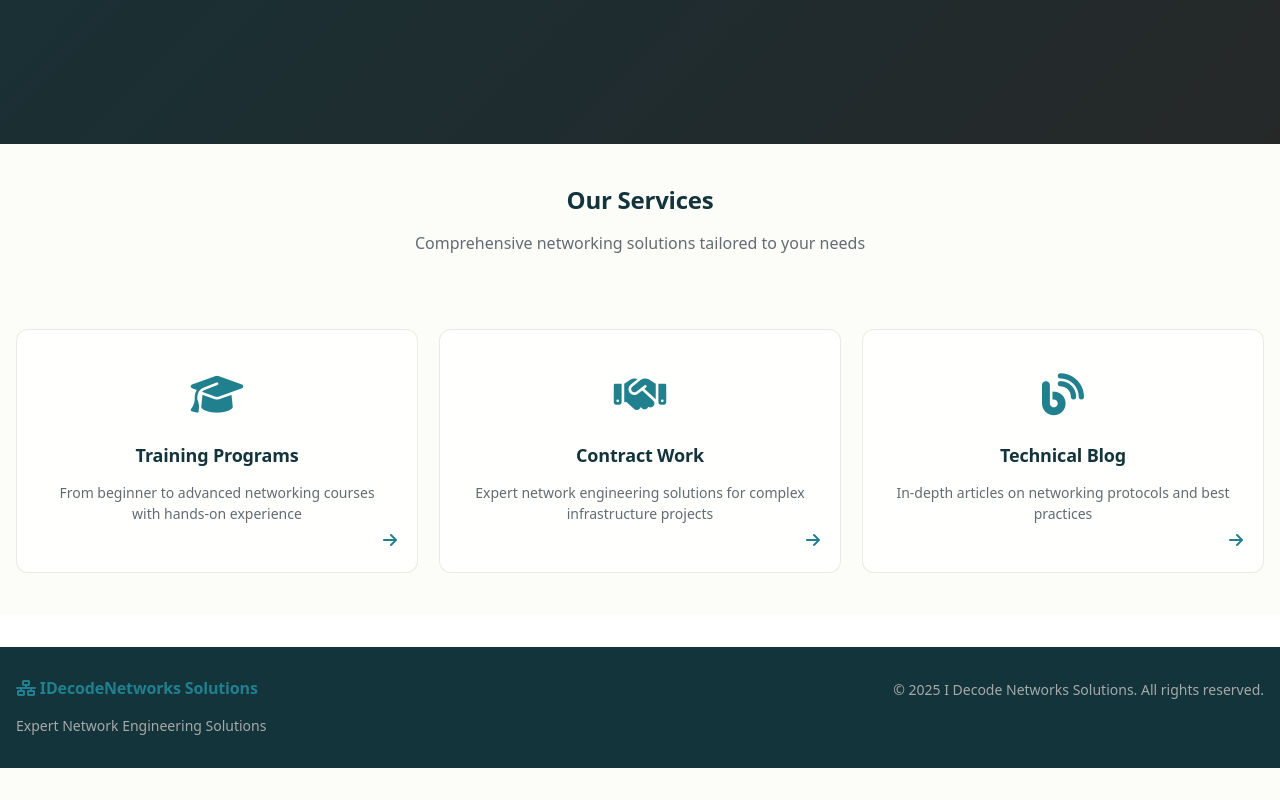
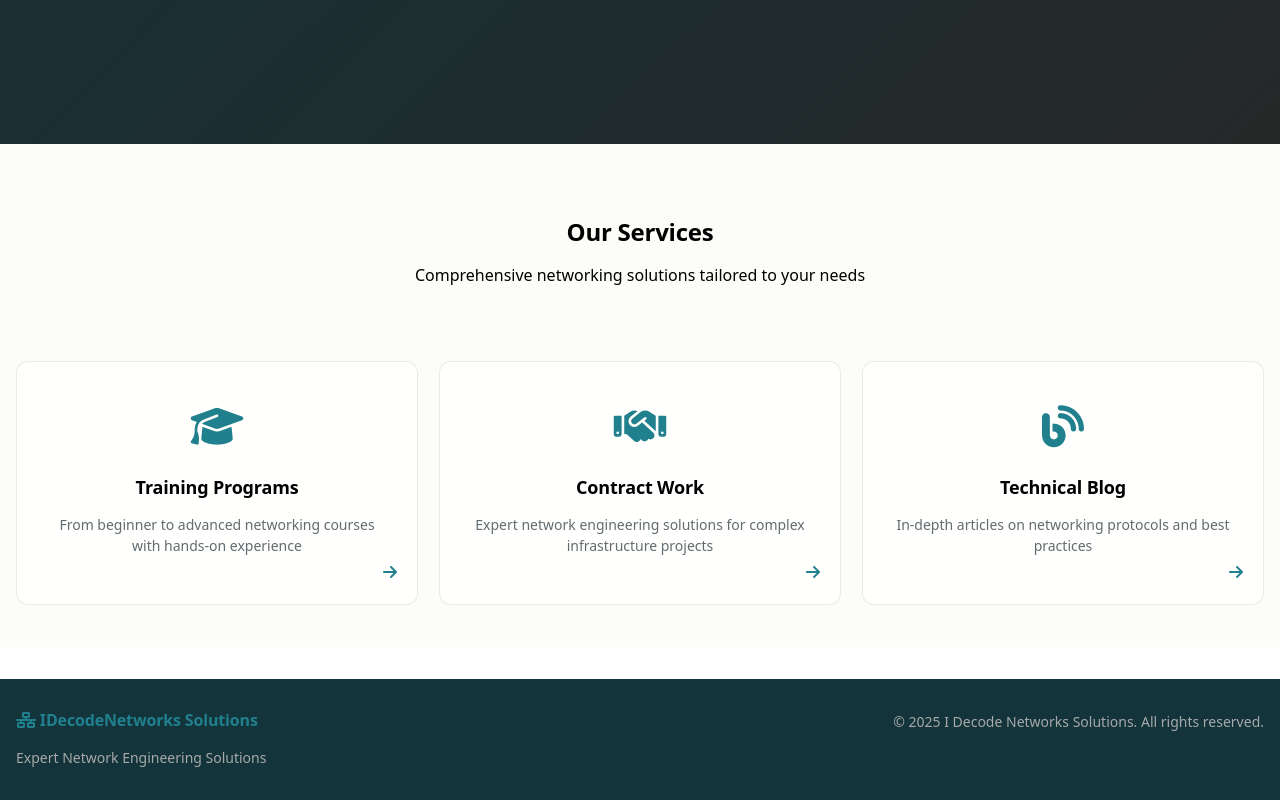
Before and after one commit to uneasycode/uneasycode.github.io, a plain HTML site: page index.html in a window 1280 px wide. Shown: the part 736-1536 px from the top of the page. Before the commit the page ends 1504 px from the top, so only its background shows below. Drawn offline with nearby package versions, Linux system fonts and the light colour scheme.

Commit message:
Fixed CSS with Style issues

```diff
--- a/style.css
+++ b/style.css
@@ -48,6 +48,8 @@
   --color-surface: var(--color-cream-100);
   --color-text: var(--color-slate-900);
   --color-text-secondary: var(--color-slate-500);
+  --color-text2: var(--color-black);
+  --color-text2-secondary: var(--color-black);
   --color-primary: var(--color-teal-500);
   --color-primary-hover: var(--color-teal-600);
   --color-primary-active: var(--color-teal-700);
@@ -168,6 +170,8 @@
     --color-surface: var(--color-charcoal-800);
     --color-text: var(--color-gray-200);
     --color-text-secondary: rgba(var(--color-gray-300-rgb), 0.7);
+    --color-text2: var(--color-black);
+    --color-text2-secondary: var(--color-black);
     --color-primary: var(--color-teal-300);
     --color-primary-hover: var(--color-teal-400);
     --color-primary-active: var(--color-teal-800);
@@ -228,6 +232,8 @@
   --color-surface: var(--color-charcoal-800);
   --color-text: var(--color-gray-200);
   --color-text-secondary: rgba(var(--color-gray-300-rgb), 0.7);
+  --color-text2: var(--color-black);
+  --color-text2-secondary: var(--color-black);
   --color-primary: var(--color-teal-300);
   --color-primary-hover: var(--color-teal-400);
   --color-primary-active: var(--color-teal-800);
@@ -274,6 +280,8 @@
   --color-surface: var(--color-cream-100);
   --color-text: var(--color-slate-900);
   --color-text-secondary: var(--color-slate-500);
+  --color-text2: var(--color-black);
+  --color-text2-secondary: var(--color-black);
   --color-primary: var(--color-teal-500);
   --color-primary-hover: var(--color-teal-600);
   --color-primary-active: var(--color-teal-700);
@@ -902,13 +910,15 @@ select.form-control {
 .section-title {
     font-size: var(--font-size-3xl);
     font-weight: var(--font-weight-bold);
-    color: var(--color-text);
+    color: var(--color-text2);
     margin-bottom: var(--space-16);
+    margin-top: var(--space-32);
+
 }
 
 .section-subtitle {
     font-size: var(--font-size-lg);
-    color: var(--color-text-secondary);
+    color: var(--color-text2-secondary);
     margin-bottom: var(--space-32);
 }
 
@@ -944,7 +954,7 @@ select.form-control {
 .service-card h3 {
     font-size: var(--font-size-xl);
     font-weight: var(--font-weight-semibold);
-    color: var(--color-text);
+    color: var(--color-text2);
     margin-bottom: var(--space-16);
 }
 
```
